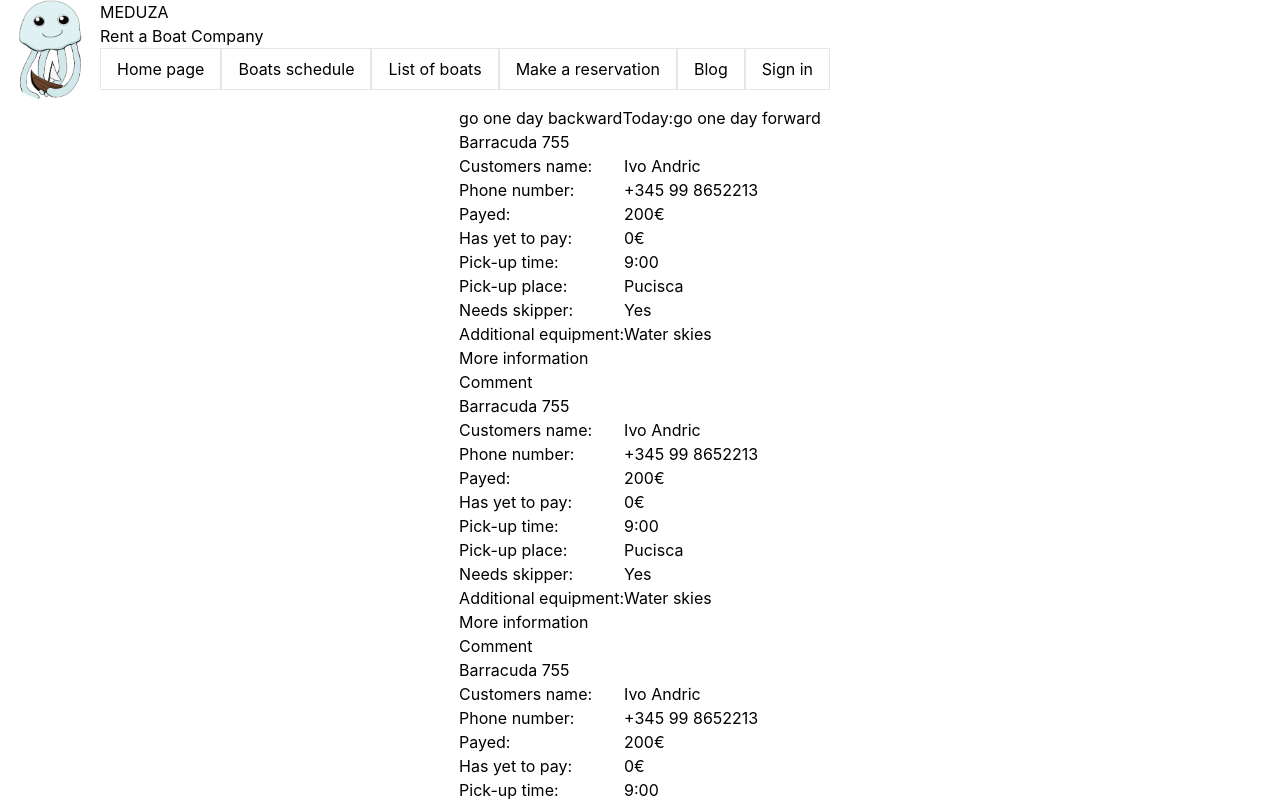
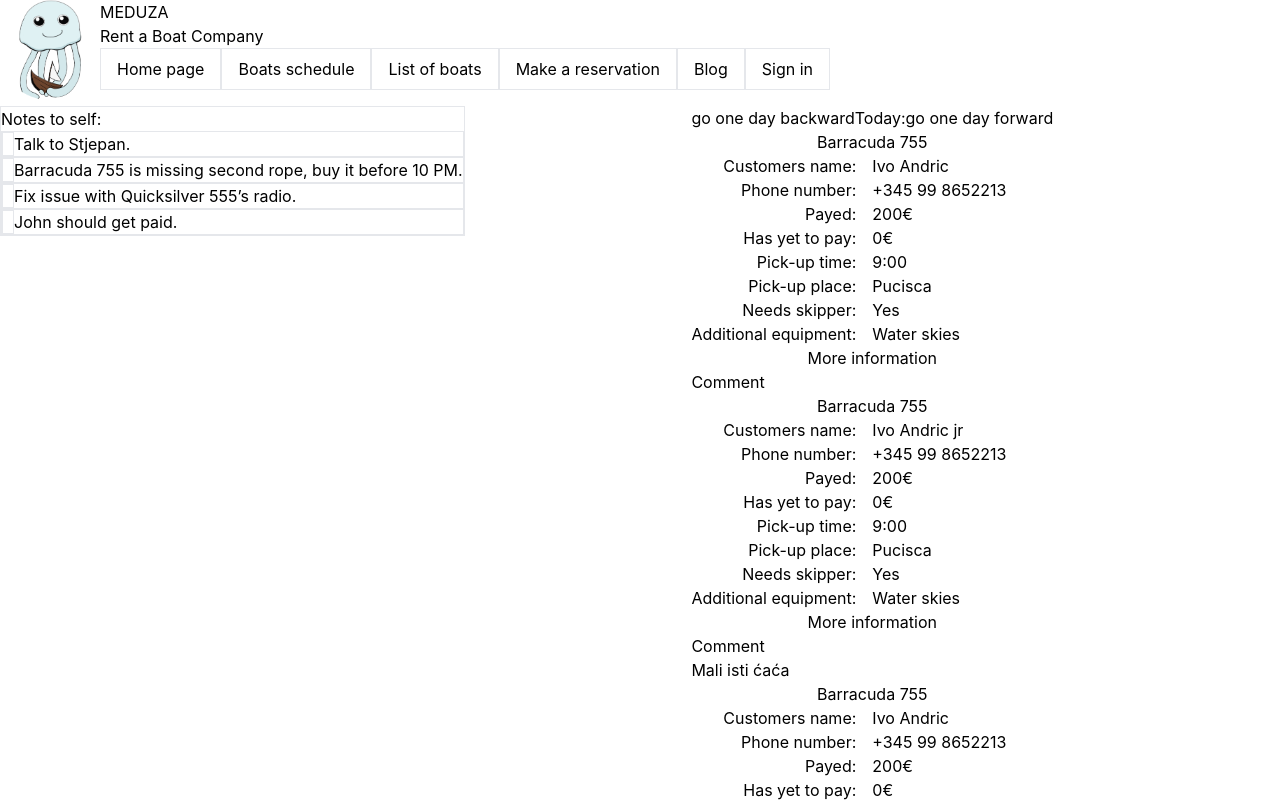
Before and after one commit to MucaMuci/HCI_lab_projekt, a Next.js app: page /home in a window 1280 px wide. Shown: the top 802 px of the page. Built offline with nearby package versions, Linux system fonts and the light colour scheme.

Commit message:
Dodan notes

```diff
--- /dev/null
+++ b/components/noteCard.js
@@ -0,0 +1,12 @@
+const Note = ({ color, text }) => (
+    <div className="border flex flex-row">
+
+        <div className={`w-3 bg-${color}-300 border`}></div>
+        <div className={`flex flex-wrap`}>
+            {text}
+        </div>
+
+    </div >
+);
+
+export default Note;
--- a/components/reservation.js
+++ b/components/reservation.js
@@ -1,64 +1,64 @@
 const reservation = ({ name, customersName, phoneNumber, payed, hasYetToPay, pickUpTime, pickUpPlace, needsSkipper, additionalEquipment, comment }) => (
-    <div>
-        <div>
+    <div className="flex flex-col">
+        <div className="flex justify-center">
             {name}
         </div>
         <div className="flex flex-row">
-            <div>
-                <div>
+            <div className="flex flex-col items-end">
+                <div className="flex  pr-2">
                     Customers name:
                 </div>
-                <div>
+                <div className="flex pr-2">
                     Phone number:
                 </div>
-                <div>
+                <div className="flex pr-2">
                     Payed:
                 </div>
-                <div>
+                <div className="flex pr-2">
                     Has yet to pay:
                 </div>
-                <div>
+                <div className="flex pr-2">
                     Pick-up time:
                 </div>
-                <div>
+                <div className="flex pr-2">
                     Pick-up place:
                 </div>
-                <div>
+                <div className="flex pr-2">
                     Needs skipper:
                 </div>
-                <div>
+                <div className="flex pr-2">
                     Additional equipment:
                 </div>
             </div>
             <div>
-                <div>
+                <div className="flex pl-2">
                     {customersName}
                 </div>
-                <div>
+                <div className="flex pl-2">
                     {phoneNumber}
                 </div>
-                <div>
+                <div className="flex pl-2">
                     {payed}
                 </div>
-                <div>
+                <div className="flex pl-2">
                     {hasYetToPay}
                 </div>
-                <div>
+                <div className="flex pl-2">
                     {pickUpTime}
                 </div>
-                <div>
+                <div className="flex pl-2">
                     {pickUpPlace}
                 </div>
-                <div>
+                <div className="flex pl-2">
                     {needsSkipper}
                 </div>
-                <div>
+                <div className="flex pl-2">
                     {additionalEquipment}
                 </div>
             </div>
 
         </div>
-        <div>
+        <div className="flex justify-center">
             More information
         </div>
         <div>
--- /dev/null
+++ b/const/noteList.js
@@ -0,0 +1,18 @@
+export const notes = [
+    {
+        color: 'red',
+        text: 'Talk to Stjepan.'
+    },
+    {
+        color: 'red',
+        text: 'Barracuda 755 is missing second rope, buy it before 10 PM.'
+    },
+    {
+        color: 'yellow',
+        text: 'Fix issue with Quicksilver 555’s radio.'
+    },
+    {
+        color: 'green',
+        text: 'John should get paid.'
+    },
+];
--- a/const/reservationList.js
+++ b/const/reservationList.js
@@ -13,7 +13,7 @@ export const reservations = [
     },
     {
         name: 'Barracuda 755',
-        customersName: 'Ivo Andric',
+        customersName: 'Ivo Andric jr',
         phoneNumber: '+345 99 8652213',
         payed: '200€',
         hasYetToPay: '0€',
@@ -21,7 +21,7 @@ export const reservations = [
         pickUpPlace: 'Pucisca',
         needsSkipper: 'Yes',
         additionalEquipment: 'Water skies',
-        comment: ''
+        comment: 'Mali isti ćaća'
     },
     {
         name: 'Barracuda 755',
--- /dev/null
+++ b/modules/notes/notes.js
@@ -0,0 +1,23 @@
+import { notes } from "../../const/noteList";
+import Note from "../../components/noteCard"
+
+
+const Notes = () => {
+    return (
+        <div className="flex flex-col border">
+            <div>
+                Notes to self:
+            </div>
+            <div>
+                {notes.map((el) => (
+                    <Note
+                        color={el.color}
+                        text={el.text}
+                    />
+                ))}
+            </div>
+        </div>
+    );
+}
+
+export default Notes;
--- a/modules/reservations/reservations.js
+++ b/modules/reservations/reservations.js
@@ -1,5 +1,5 @@
 import Reservation from "../../components/reservation";
-import { reservation, reservations } from '../../const/reservationList'
+import { reservations } from '../../const/reservationList'
 
 const Reservations = () => {
     return (
--- a/pages/home.js
+++ b/pages/home.js
@@ -1,5 +1,6 @@
 import Footer from "../modules/footer/footer";
 import Header from "../modules/header/header";
+import Notes from "../modules/notes/notes";
 import Reservations from "../modules/reservations/reservations";
 
 const Home = () => {
@@ -8,7 +9,7 @@ const Home = () => {
             <Header />
             <div className="flex flex-row justify-between">
                 <div>
-
+                    <Notes />
                 </div>
                 <div className="flex flex-col">
                     <div className="flex flex-row justify-around">
```
